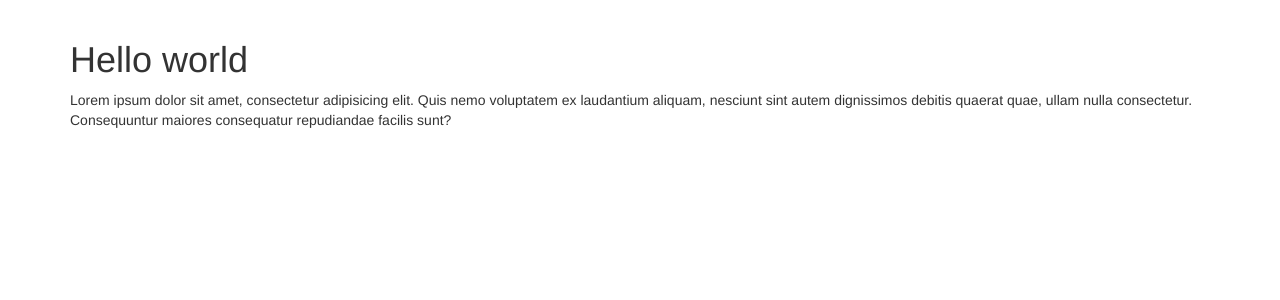
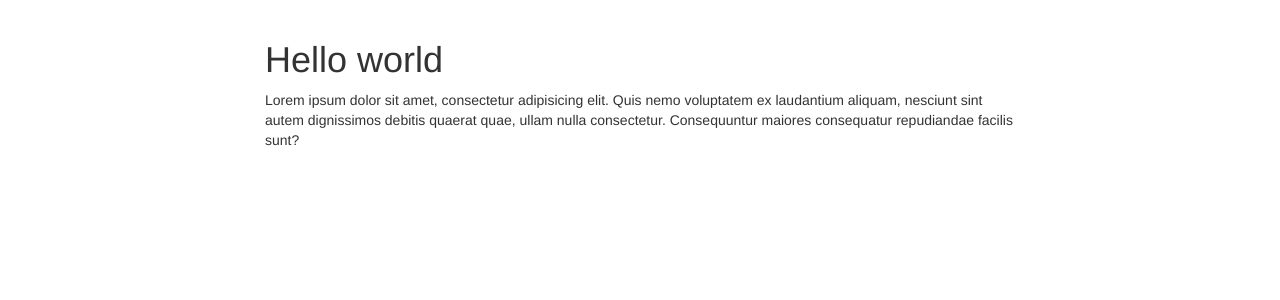
Before and after one commit to nevenaturkovic/cuttingswap, a Flask app: page / in a window 1280 px wide. Shown: the part 52-352 px from the top of the page. Run offline with Flask 2, Linux system fonts and the light colour scheme; some libraries are stand-ins or nearby versions.

Commit message:
Made the pages narrower.

```diff
--- a/app/templates/base.html
+++ b/app/templates/base.html
@@ -57,6 +57,8 @@
 
 {% block content %}
 <div class="container">
+    <div class="row">
+        <div class="col-md-8 col-md-offset-2">
         {% for message in get_flashed_messages() %}
         <div class="alert alert-warning">
             <button type="button" class="close" data-dismiss="alert">&times;</button>
@@ -66,6 +68,8 @@
 
         {% block page_content %}{% endblock %}
     </div>
+    </div>
+</div>
 {% endblock %}
 
 {% block scripts %}
```
Lines whose indentation alone changed are shown as unchanged.
